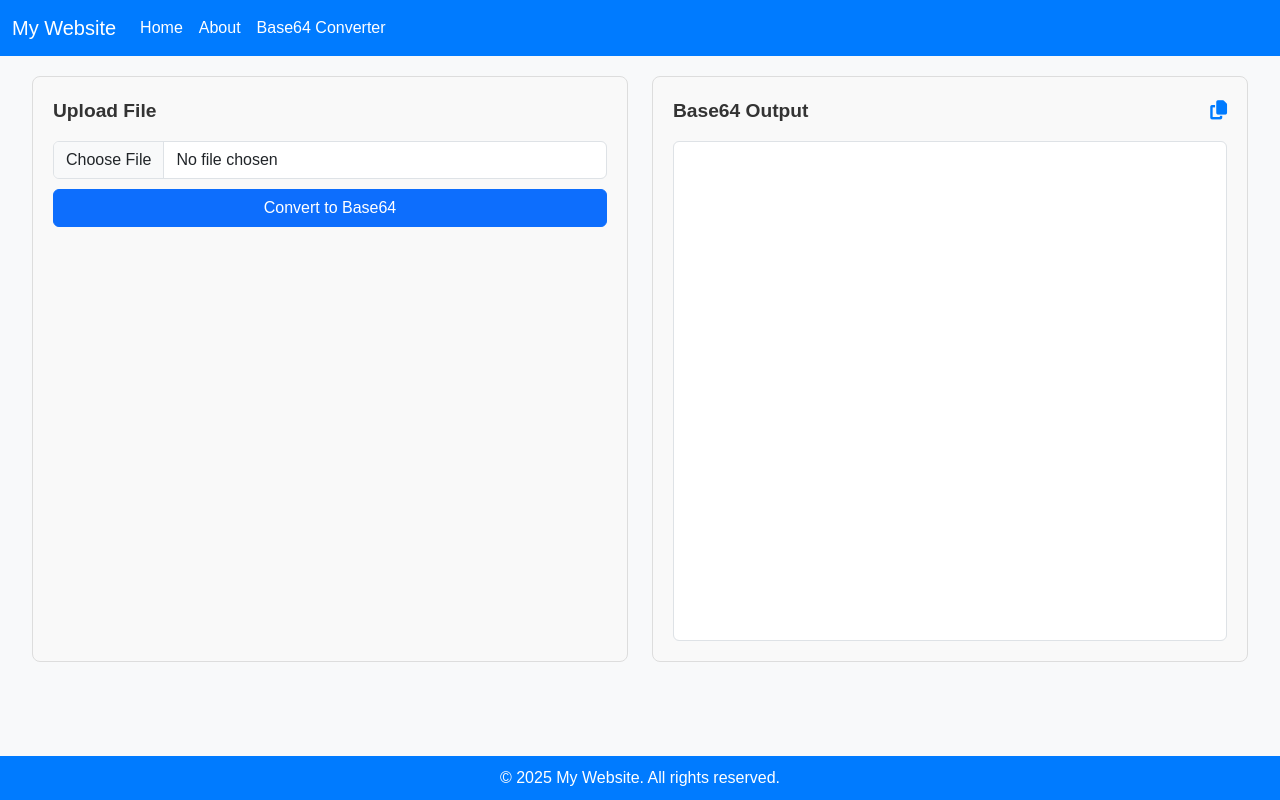
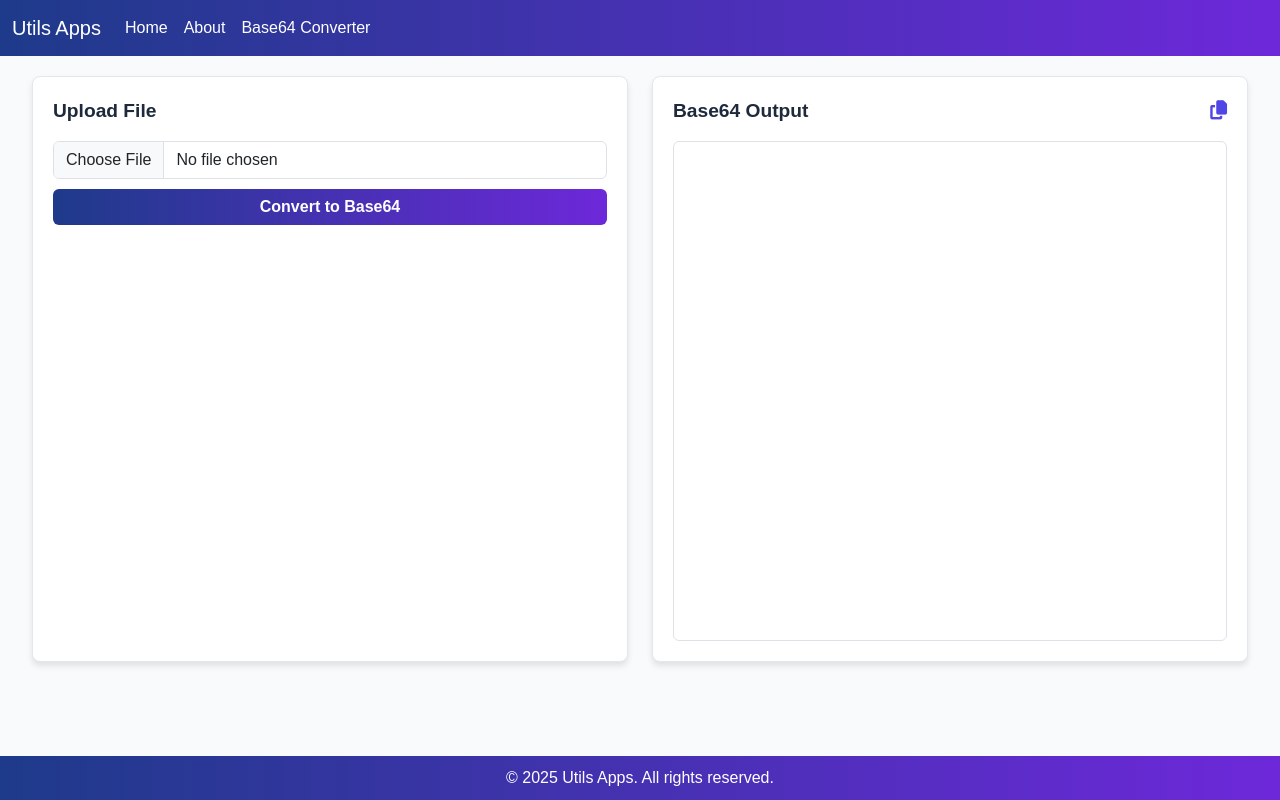
Before and after one commit to uday169/utils-app, a FastAPI app: page /base64-converter in a window 1280 px wide. Run offline with FastAPI, Linux system fonts and the light colour scheme.

Commit message:
updated color

```diff
--- a/app/templates/base.html
+++ b/app/templates/base.html
@@ -14,17 +14,18 @@
     <style>
         body {
             font-family: Arial, sans-serif;
-            background-color: #f8f9fa;
+            background-color: #F8FAFC; /* Very light gray background */
+            color: #1E293B; /* Dark blue-gray text */
         }
         .navbar {
-            background-color: #007bff;
+            background: linear-gradient(90deg, #1E3A8A, #6D28D9); /* Deep blue to purple gradient */
         }
         .navbar-brand, .navbar-nav .nav-link {
-            color: #fff !important;
+            color: #FFFFFF !important; /* White text for navbar */
         }
         .footer {
-            background-color: #007bff;
-            color: #fff;
+            background: linear-gradient(90deg, #1E3A8A, #6D28D9); /* Deep blue to purple gradient */
+            color: #FFFFFF; /* White text */
             text-align: center;
             padding: 10px 0;
             position: fixed;
@@ -34,6 +35,39 @@
         .content {
             padding: 20px;
         }
+        .btn-primary {
+            background: linear-gradient(90deg, #1E3A8A, #6D28D9); /* Deep blue to purple gradient */
+            border: none;
+            color: #FFFFFF; /* White text */
+            font-weight: bold;
+            transition: background 0.3s ease; /* Smooth hover transition */
+        }
+        .btn-primary:hover {
+            background: linear-gradient(90deg, #6D28D9, #1E3A8A); /* Reverse gradient on hover */
+        }
+        .card {
+            border: 1px solid #E2E8F0; /* Light gray border */
+            border-radius: 8px;
+            box-shadow: 0 4px 6px rgba(0, 0, 0, 0.1); /* Subtle shadow */
+        }
+        .card-title {
+            color: #1E293B; /* Dark blue-gray text */
+        }
+        .card-text {
+            color: #4B5563; /* Medium gray text */
+        }
+        .copy-button {
+            background: none;
+            border: none;
+            cursor: pointer;
+            color: #4F46E5; /* Vibrant indigo */
+            padding: 0;
+            margin-left: 10px;
+            transition: color 0.3s ease; /* Smooth hover transition */
+        }
+        .copy-button:hover {
+            color: #6D28D9; /* Deep purple on hover */
+        }
     </style>
     {% block extra_css %}{% endblock %}
 </head>
@@ -41,7 +75,7 @@
     <!-- Navigation Bar -->
     <nav class="navbar navbar-expand-lg navbar-dark">
         <div class="container-fluid">
-            <a class="navbar-brand" href="/">My Website</a>
+            <a class="navbar-brand" href="/">Utils Apps</a>
             <button class="navbar-toggler" type="button" data-bs-toggle="collapse" data-bs-target="#navbarNav">
                 <span class="navbar-toggler-icon"></span>
             </button>
@@ -68,7 +102,7 @@
 
     <!-- Footer -->
     <footer class="footer">
-        &copy; 2025 My Website. All rights reserved.
+        &copy; 2025 Utils Apps. All rights reserved.
     </footer>
 
     <script src="https://cdn.jsdelivr.net/npm/bootstrap@5.3.3/dist/js/bootstrap.bundle.min.js"></script>
--- a/app/templates/base64.html
+++ b/app/templates/base64.html
@@ -9,52 +9,62 @@
     .upload-section, .output-section {
         height: 100%;
         padding: 20px;
-        border: 1px solid #ddd;
+        border: 1px solid #E2E8F0; /* Light gray border */
         border-radius: 8px;
-        background-color: #f9f9f9;
+        background-color: #FFFFFF; /* White background */
+        box-shadow: 0 4px 6px rgba(0, 0, 0, 0.1); /* Subtle shadow */
     }
+
     textarea {
         width: 100%;
         resize: none;
+        border: 1px solid #E2E8F0; /* Light gray border */
+        border-radius: 4px;
+        padding: 10px;
+        font-family: monospace; /* Monospace font for better readability of Base64 */
+        background-color: #F8FAFC; /* Very light gray background for textarea */
+        color: #1E293B; /* Dark blue-gray text */
     }
+
     .btn-upload {
         width: 100%;
         margin-top: 10px;
+        background: linear-gradient(90deg, #1E3A8A, #6D28D9); /* Deep blue to purple gradient */
+        border: none;
+        color: #FFFFFF; /* White text */
+        font-weight: bold;
+        transition: background 0.3s ease; /* Smooth hover transition */
     }
+
+    .btn-upload:hover {
+        background: linear-gradient(90deg, #6D28D9, #1E3A8A); /* Reverse gradient on hover */
+    }
+
     .section-title {
         font-size: 1.2rem;
         font-weight: bold;
         margin-bottom: 15px;
-        color: #333;
+        color: #1E293B; /* Dark blue-gray text */
         display: flex;
         align-items: center;
         justify-content: space-between;
     }
+
     /* Responsive height for the textarea */
     .output-section textarea {
         height: 300px; /* Default height */
     }
+
     @media (min-width: 768px) {
         .output-section textarea {
             height: 400px; /* Larger height for medium screens and above */
         }
     }
+
     @media (min-width: 992px) {
         .output-section textarea {
             height: 500px; /* Even larger height for large screens */
         }
-    }
-    /* Copy button styling */
-    .copy-button {
-        background: none;
-        border: none;
-        cursor: pointer;
-        color: #007bff;
-        padding: 0;
-        margin-left: 10px;
-    }
-    .copy-button:hover {
-        color: #0056b3;
     }
 </style>
 {% endblock %}
```
